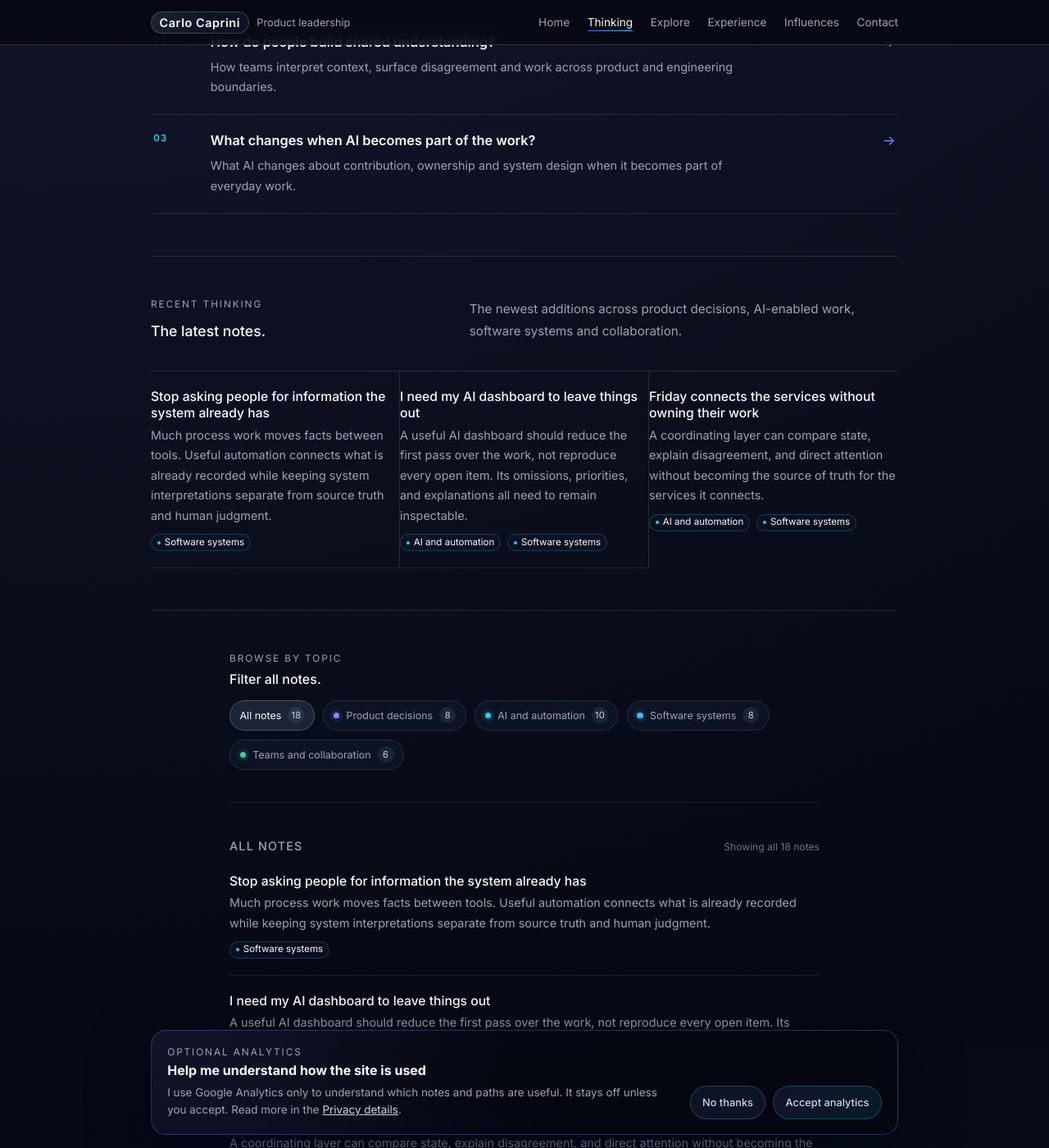
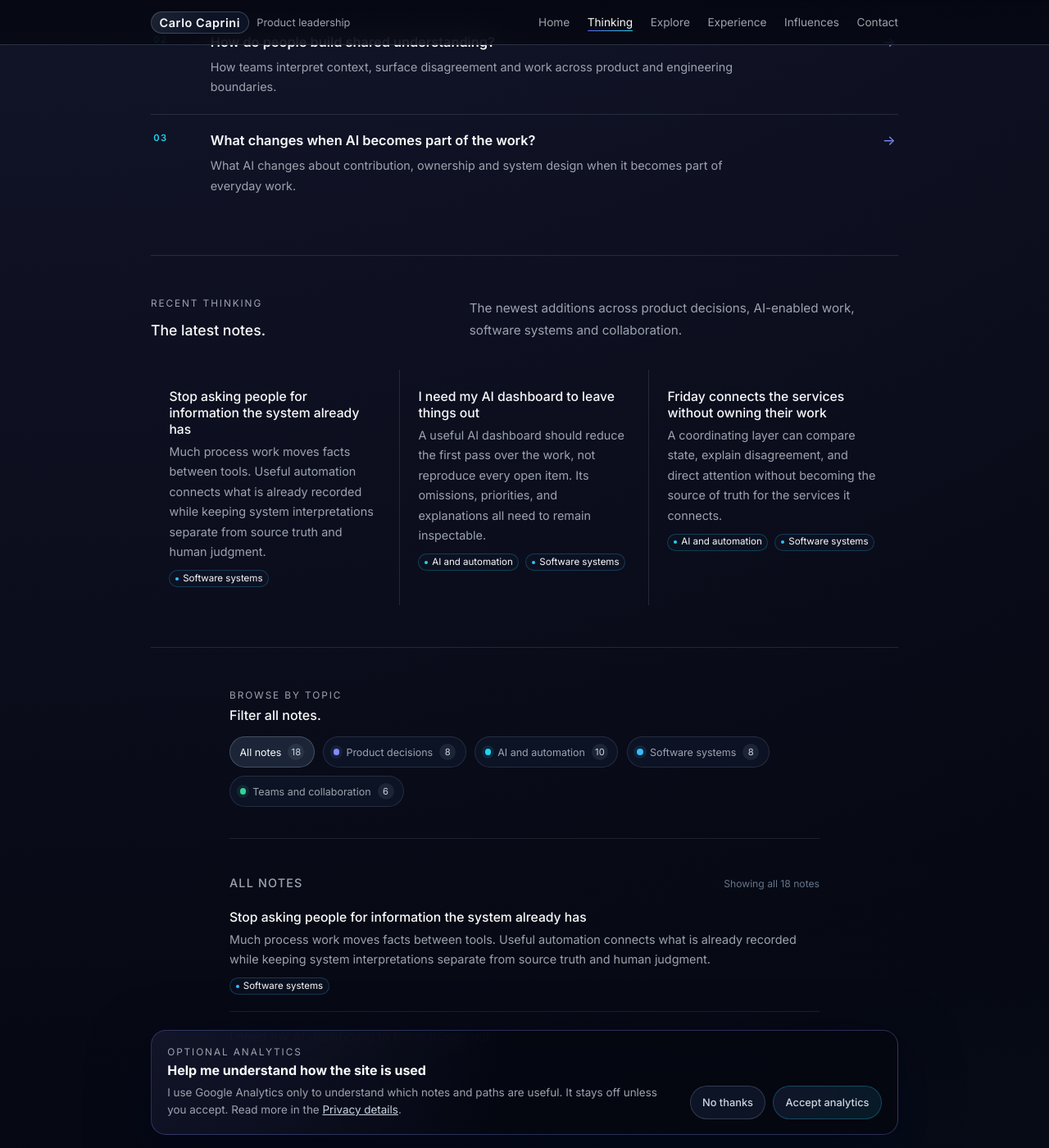
Before and after one commit to carlocaprini/carlocaprini.github.io, a Jekyll site: the page built from pages/thinking.md, in a window 1280 px wide and 1400 px high, scrolled down 1718 px. Shown: the whole window at 82% size. Built offline with Jekyll 4.4.1, drawn with Linux system fonts in a browser that asks for light colours.

Commit message:
Refine Thinking collection dividers

```diff
--- a/assets/css/main.css
+++ b/assets/css/main.css
@@ -1172,6 +1172,10 @@ main {
   border-bottom: 1px solid var(--color-line);
 }
 
+.series-page-episodes > li:last-child {
+  border-bottom: 0;
+}
+
 .series-page-episodes > li > a {
   display: grid;
   grid-template-columns: 7rem minmax(0, 1fr) auto;
@@ -2480,22 +2484,16 @@ main {
 .thinking-recent-list {
   display: grid;
   grid-template-columns: repeat(3, minmax(0, 1fr));
-  border-top: 1px solid var(--color-line);
-}
-
-.thinking-recent-list li {
+}
+
+.article-list.thinking-recent-list > li {
   min-width: 0;
-  padding: 1.35rem 1.2rem;
+  padding: 1.35rem 1.4rem;
   border-right: 1px solid var(--color-line);
   border-bottom: 0;
 }
 
-.thinking-recent-list li:first-child {
-  padding-left: 0;
-}
-
-.thinking-recent-list li:last-child {
-  padding-right: 0;
+.article-list.thinking-recent-list > li:last-child {
   border-right: 0;
 }
 
@@ -2876,6 +2874,10 @@ main {
 
 .question-path-item {
   border-bottom: 1px solid var(--color-line);
+}
+
+.question-path-item:last-child {
+  border-bottom: 0;
 }
 
 .question-path-item a {
@@ -3663,15 +3665,15 @@ main {
     grid-template-columns: minmax(0, 1fr);
   }
 
-  .thinking-recent-list li,
-  .thinking-recent-list li:nth-child(even) {
-    padding-right: 0;
-    padding-left: 0;
+  .article-list.thinking-recent-list > li,
+  .article-list.thinking-recent-list > li:nth-child(even) {
+    padding-right: 0.85rem;
+    padding-left: 0.85rem;
     border-right: 0;
     border-bottom: 1px solid var(--color-line);
   }
 
-  .thinking-recent-list li:last-child {
+  .article-list.thinking-recent-list > li:last-child {
     border-bottom: 0;
   }
 
@@ -4105,10 +4107,6 @@ main {
     gap: 0.75rem;
   }
 
-  .series-page-episodes > li:last-child {
-    border-bottom: 0;
-  }
-
   .series-page-episode-number {
     grid-column: 1 / -1;
     padding-top: 0;
```
Also changed, not shown: docs/design-system.md (+1 -0 lines), tests/browser/site.spec.js (+46 -0 lines).
